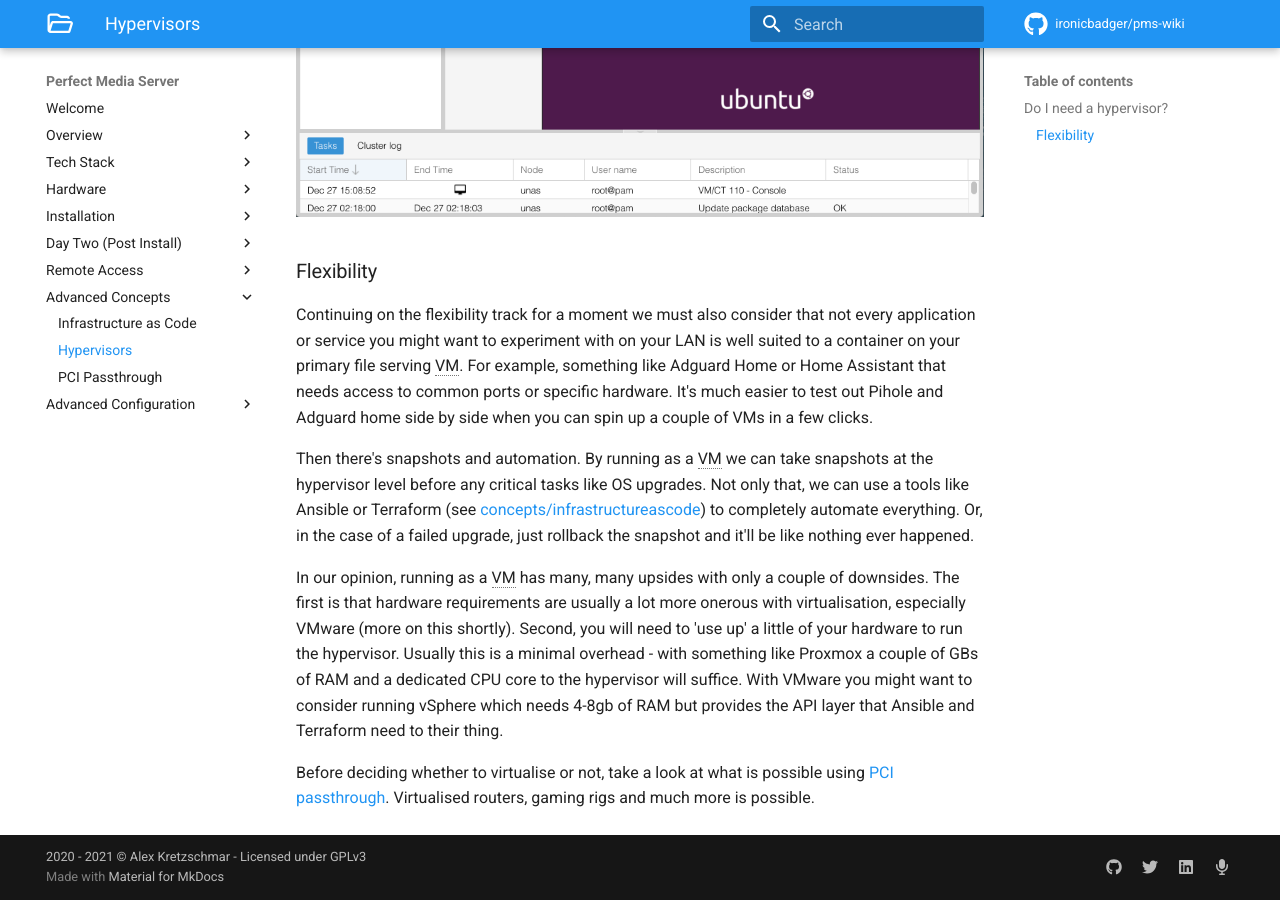
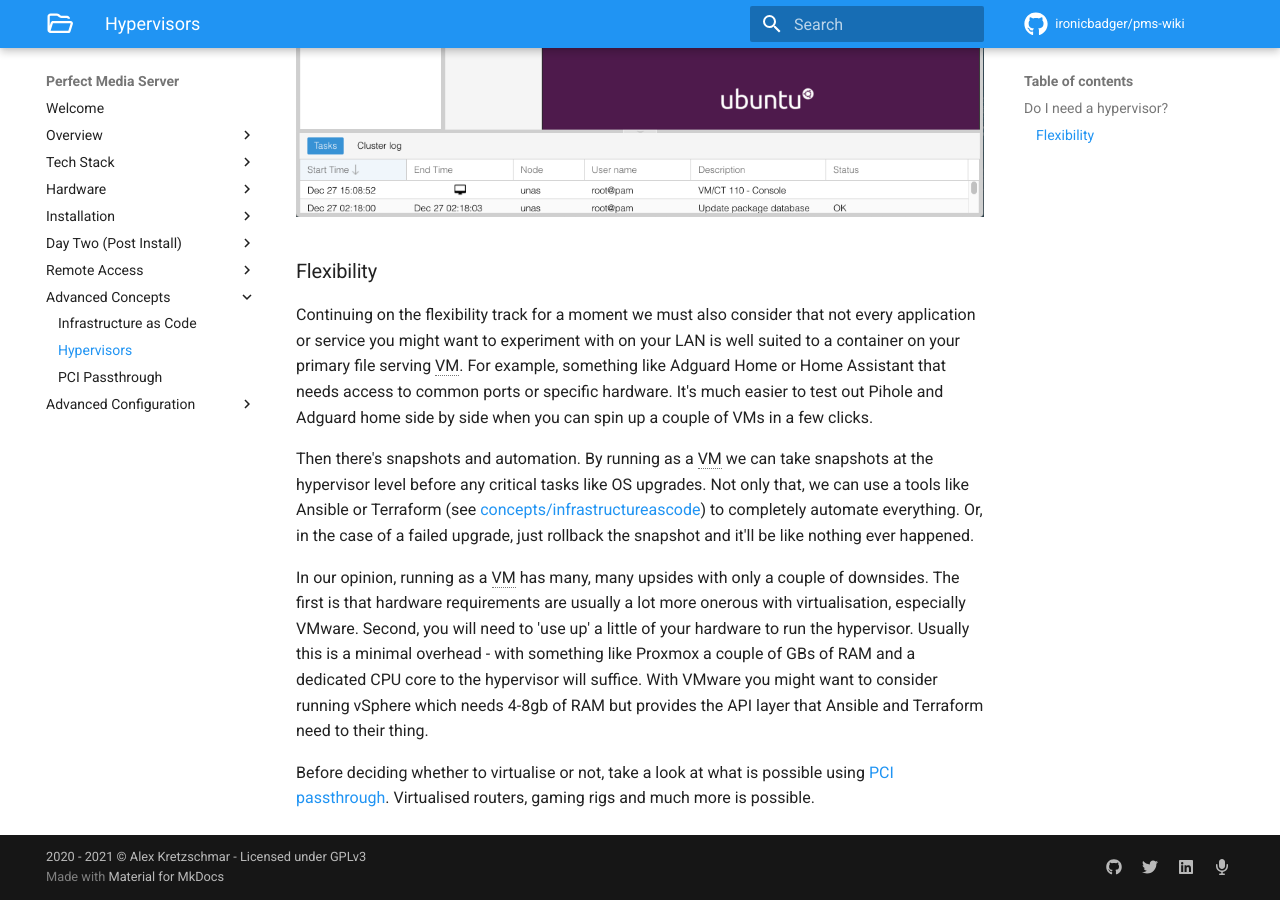
Before and after one commit to ironicbadger/pms-wiki, an MkDocs documentation site: the page built from docs/concepts/hypervisors.md, in a window 1280 px wide and 900 px high, scrolled down 1581 px. Built offline with MkDocs 1.6.1 and Material for MkDocs 9.7.7, drawn with Linux system fonts in a browser that asks for light colours; some web fonts are replaced; comment, search, counter and statistics services are not loaded.

Commit message:
removed an unused tease

```diff
--- a/docs/concepts/hypervisors.md
+++ b/docs/concepts/hypervisors.md
@@ -33,7 +33,7 @@ Continuing on the flexibility track for a moment we must also consider that not
 
 Then there's snapshots and automation. By running as a VM we can take snapshots at the hypervisor level before any critical tasks like OS upgrades. Not only that, we can use a tools like Ansible or Terraform (see [concepts/infrastructureascode](infraascode.md)) to completely automate everything. Or, in the case of a failed upgrade, just rollback the snapshot and it'll be like nothing ever happened.
 
-In our opinion, running as a VM has many, many upsides with only a couple of downsides. The first is that hardware requirements are usually a lot more onerous with virtualisation, especially VMware (more on this shortly). Second, you will need to 'use up' a little of your hardware to run the hypervisor. Usually this is a minimal overhead - with something like Proxmox a couple of GBs of RAM and a dedicated CPU core to the hypervisor will suffice. With VMware you might want to consider running vSphere which needs 4-8gb of RAM but provides the API layer that Ansible and Terraform need to their thing.
+In our opinion, running as a VM has many, many upsides with only a couple of downsides. The first is that hardware requirements are usually a lot more onerous with virtualisation, especially VMware. Second, you will need to 'use up' a little of your hardware to run the hypervisor. Usually this is a minimal overhead - with something like Proxmox a couple of GBs of RAM and a dedicated CPU core to the hypervisor will suffice. With VMware you might want to consider running vSphere which needs 4-8gb of RAM but provides the API layer that Ansible and Terraform need to their thing.
 
 Before deciding whether to virtualise or not, take a look at what is possible using [PCI passthrough](pci-passthrough.md). Virtualised routers, gaming rigs and much more is possible.
 
```
